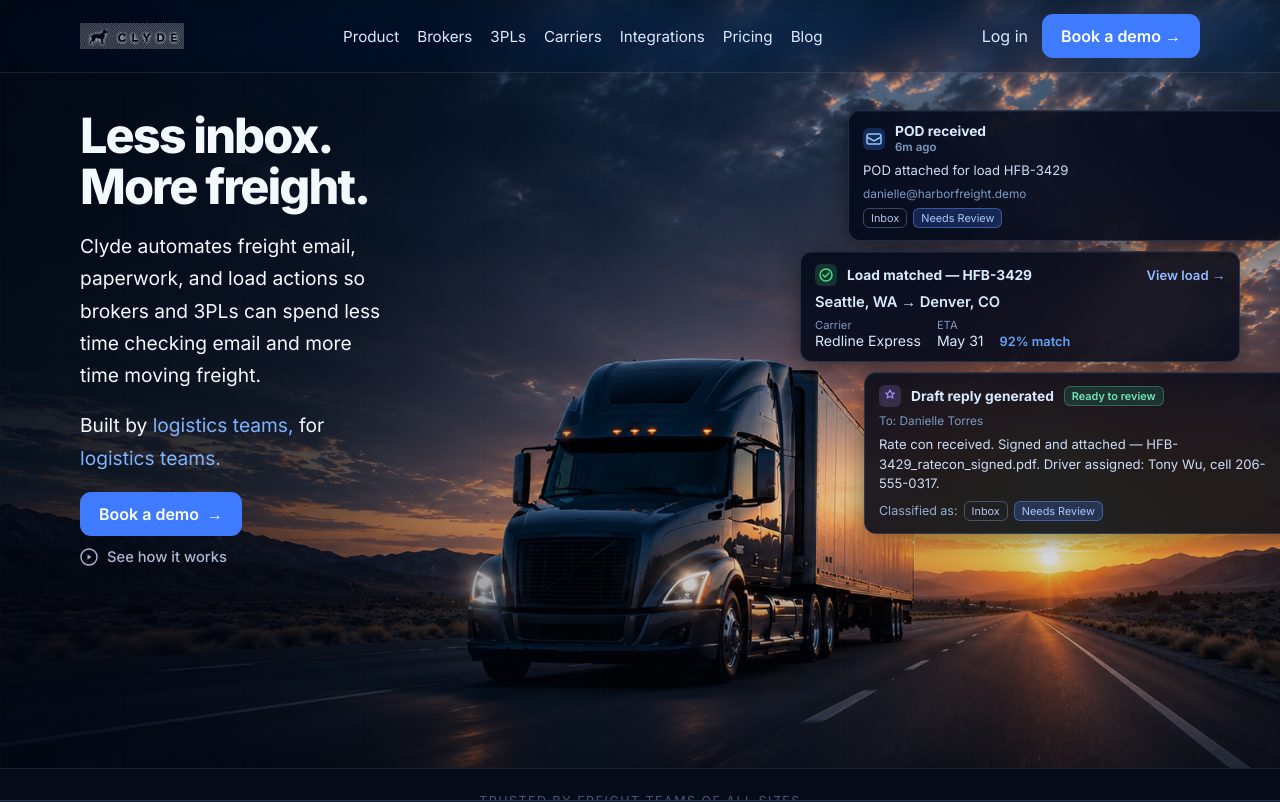
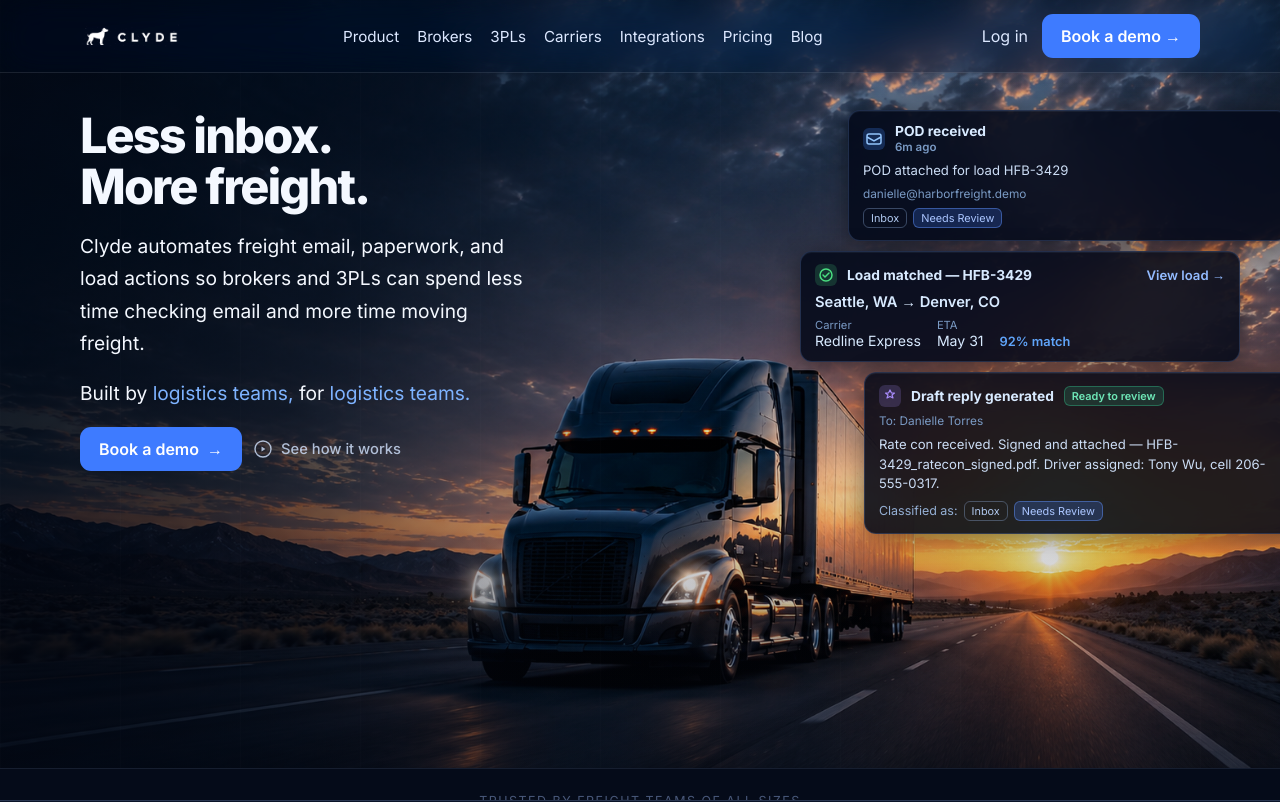
Before and after one commit to mcsupplies81-cpu/clyde-landing, a Next.js app: page / in a window 1280 px wide. Shown: the top 802 px of the page. Built offline with nearby package versions, Linux system fonts and the light colour scheme.

Commit message:
fix: proper transparent logo + widen text column so headline fits 2 lines

```diff
--- a/app/globals.css
+++ b/app/globals.css
@@ -109,7 +109,7 @@
 .heroInner {
   position: relative;
   display: grid;
-  grid-template-columns: minmax(0, 0.56fr) minmax(0, 1.44fr);
+  grid-template-columns: minmax(0, 0.82fr) minmax(0, 1.18fr);
   gap: 24px;
   padding: 110px 0 90px;
   align-items: start;
```
Also changed, not shown: public/images/logo-white.png.
